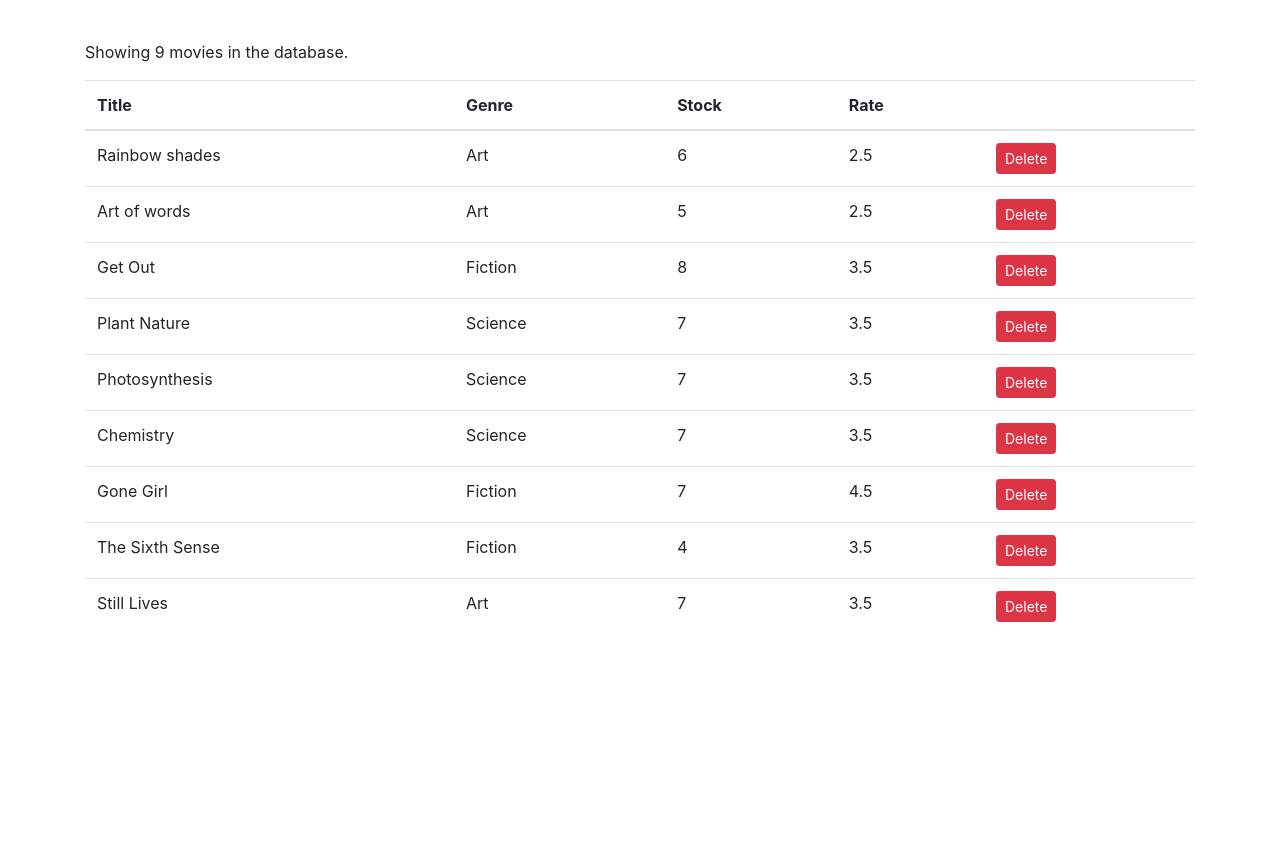
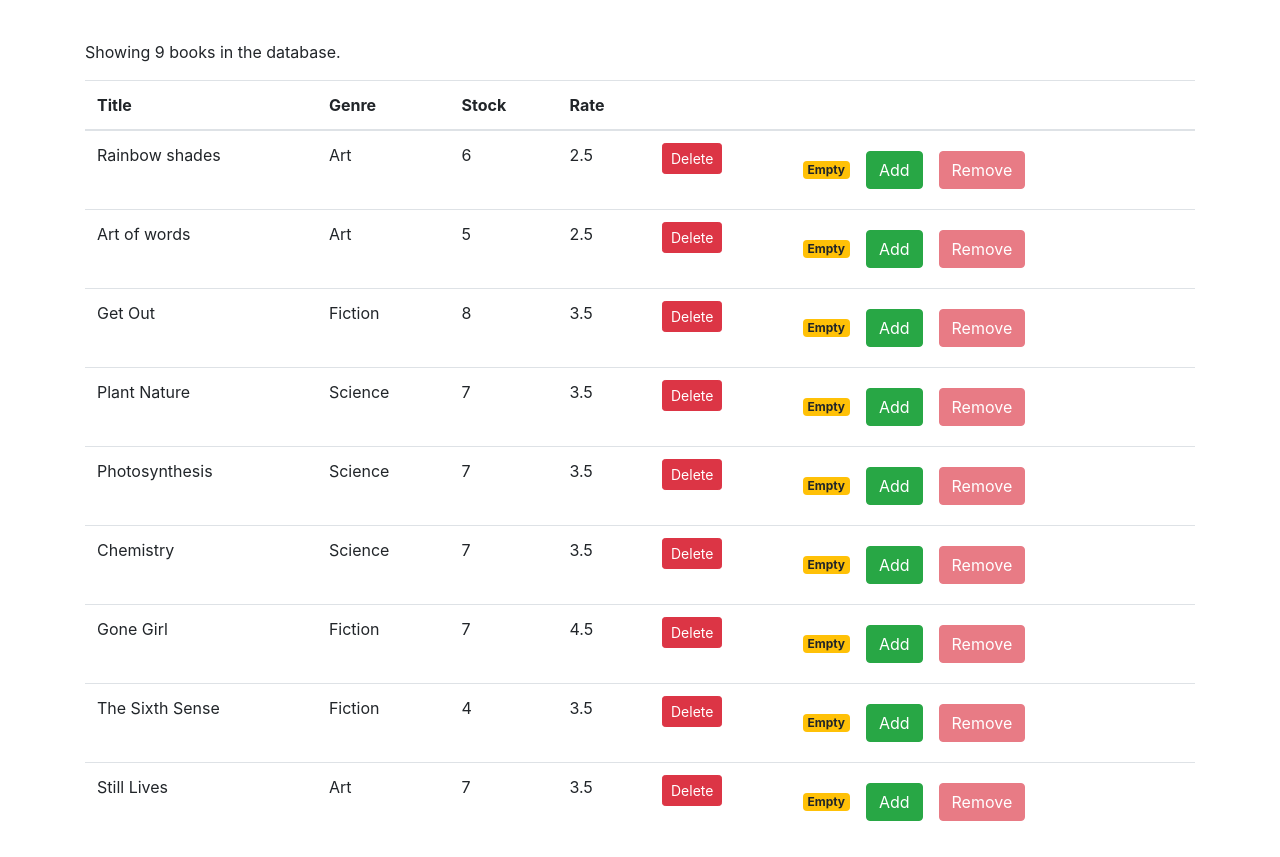
Before and after one commit to osmakins/Bookshop, a React (Create React App) app: page / in a window 1280 px wide. Before the commit the page ends 800 px from the top, so only its background shows below. Built offline with nearby package versions, Linux system fonts and the light colour scheme; the HTML template or start-up script is replaced by a standard one.

Commit message:
Update books component - add counter component

```diff
--- a/src/components/books.jsx
+++ b/src/components/books.jsx
@@ -1,5 +1,6 @@
 import React, { Component } from 'react';
 import { getBooks } from '../services/fakeBookService';
+import Counter from './counter'
 
 class Books extends Component {
   state = {
@@ -14,11 +15,11 @@ class Books extends Component {
   render() {
     const { length: count } = this.state.books;
     if (count === 0)
-      return <p>There are no movies in the database.</p>;
+      return <p>There are no books in the database.</p>;
 
     return (
       <React.Fragment>
-        <p>Showing {count} movies in the database.</p>
+        <p>Showing {count} books in the database.</p>
         <table className="table">
           <thead>
             <tr>
@@ -26,6 +27,7 @@ class Books extends Component {
               <th>Genre</th>
               <th>Stock</th>
               <th>Rate</th>
+              <th></th>
               <th></th>
             </tr>
           </thead>
@@ -37,6 +39,7 @@ class Books extends Component {
                 <td>{book.numberInStock}</td>
                 <td>{book.rating}</td>
                 <td><button onClick={() => this.handleDelete(book)} className="btn btn-danger btn-sm">Delete</button></td>
+                <td><Counter /></td>
               </tr>
             ))}
           </tbody>
```
